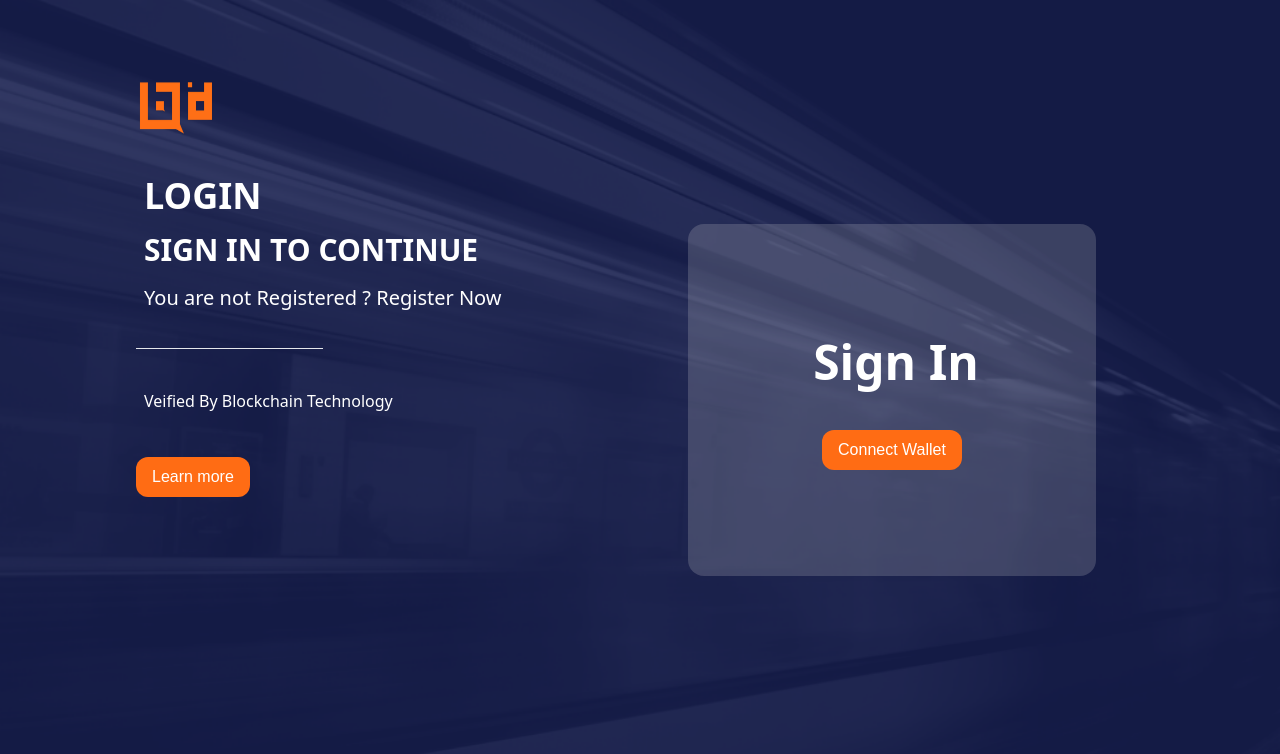
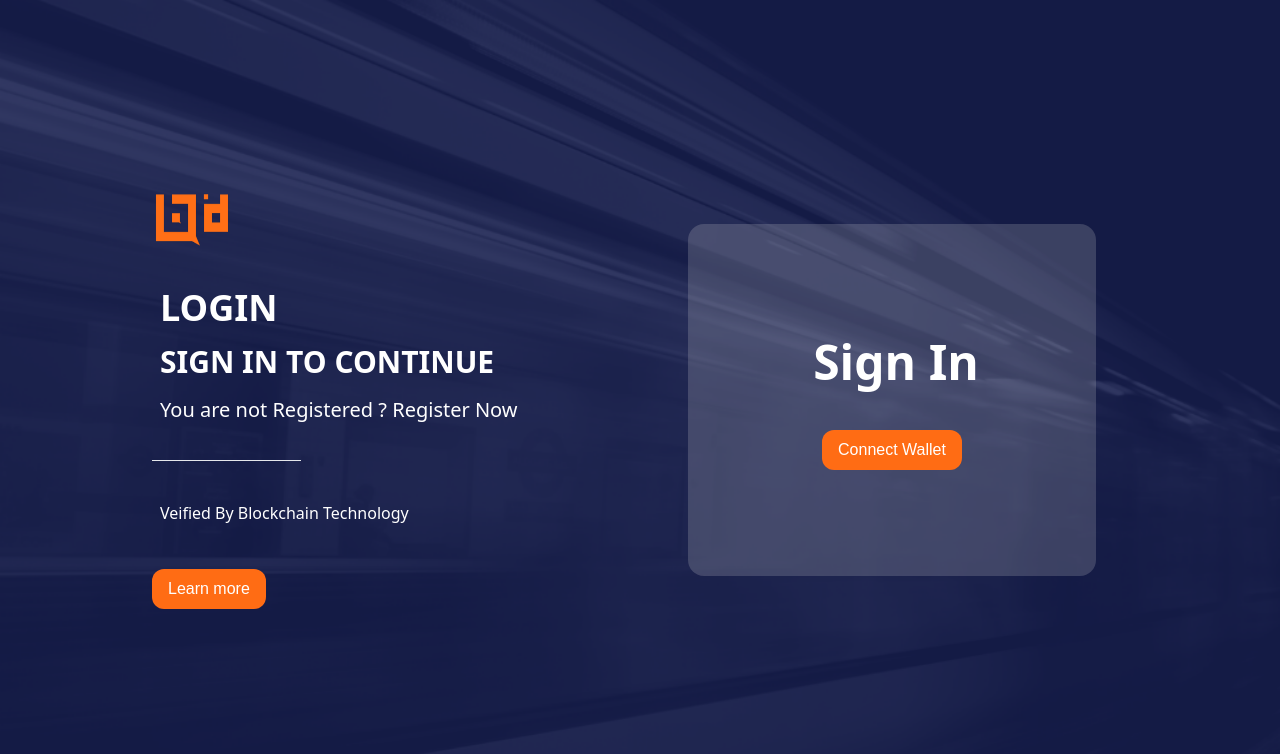
Before and after one commit to BlockdSocial/Blockd, a Next.js app: page /auth/signin in a window 1280 px wide. Shown: the top 754 px of the page. Built offline with nearby package versions, Linux system fonts and the light colour scheme.

Commit message:
first commit

```diff
--- a/pages/auth/signin.tsx
+++ b/pages/auth/signin.tsx
@@ -4,12 +4,13 @@ import Link from 'next/link';
 export default function SignIn() {
     return (
         <section className="flex flex-col md:flex-row h-screen bg-image">
-            <div className="h-screen hidden md:block md:w-1/2 lg:w-1/2 xl:w-1/2">
-                <div className="h-full w-full rounded-2xl p-10 ml-10 xl:ml-24">
+            <div className="h-screen hidden md:flex items-center w-full md:w-1/2 lg:w-1/2 xl:w-1/2">
+                <div className="flex items-center w-full">
+                    <div className="h-full w-full rounded-2xl p-10 ml-10 xl:ml-28">
                         <Image
                             src="/images/logo.png"
                             alt="Blockd Logo"
-                        className="self-center mt-10 md:w-30 md:h-14"
+                            className="self-center md:w-30 md:h-14"
                             width={80}
                             height={50}
                         />
@@ -20,6 +21,7 @@ export default function SignIn() {
                         <hr className="w-1/3"></hr>
                         <h4 className="text-white mt-10 ml-2 pb-3 text-m md:text-m lg:text-l">Veified By Blockchain Technology</h4>
                         <button className="md:w-4/8 mt-8 bg-button2 text-white py-2 px-4 rounded-xl">Learn more</button>
+                    </div>
                 </div>
             </div>
             <div className="h-screen flex items-center w-full md:w-1/2 lg:w-1/2 xl:w-1/2 p-12">
--- a/pages/auth/signup.tsx
+++ b/pages/auth/signup.tsx
@@ -4,12 +4,13 @@ import Link from 'next/link';
 export default function SignUp() {
     return (
         <section className="flex flex-col md:flex-row h-screen bg-image">
-            <div className="h-screen hidden md:block md:w-1/2 lg:w-1/2 xl:w-1/2">
-                <div className="h-full w-full rounded-2xl p-10 ml-10 xl:ml-24">
+            <div className="h-screen hidden md:flex items-center w-full md:w-1/2 lg:w-1/2 xl:w-1/2">
+                <div className="flex items-center w-full">
+                    <div className="h-full w-full rounded-2xl p-10 ml-10 xl:ml-28">
                         <Image
                             src="/images/logo.png"
                             alt="Blockd Logo"
-                        className="self-center mt-10 md:w-30 md:h-14"
+                            className="self-center md:w-30 md:h-14"
                             width={80}
                             height={50}
                         />
@@ -20,6 +21,7 @@ export default function SignUp() {
                         <hr className="w-1/3"></hr>
                         <h4 className="text-white mt-10 ml-2 pb-3 text-m md:text-m lg:text-l">Veified By Blockchain Technology</h4>
                         <button className="md:w-4/9 mt-8 bg-button2 text-white py-2 px-4 rounded-xl">Learn more</button>
+                    </div>
                 </div>
             </div>
             <div className="h-screen block w-full md:w-1/2 lg:w-1/2 xl:w-1/2 p-12">
```
Lines whose indentation alone changed are shown as unchanged.
